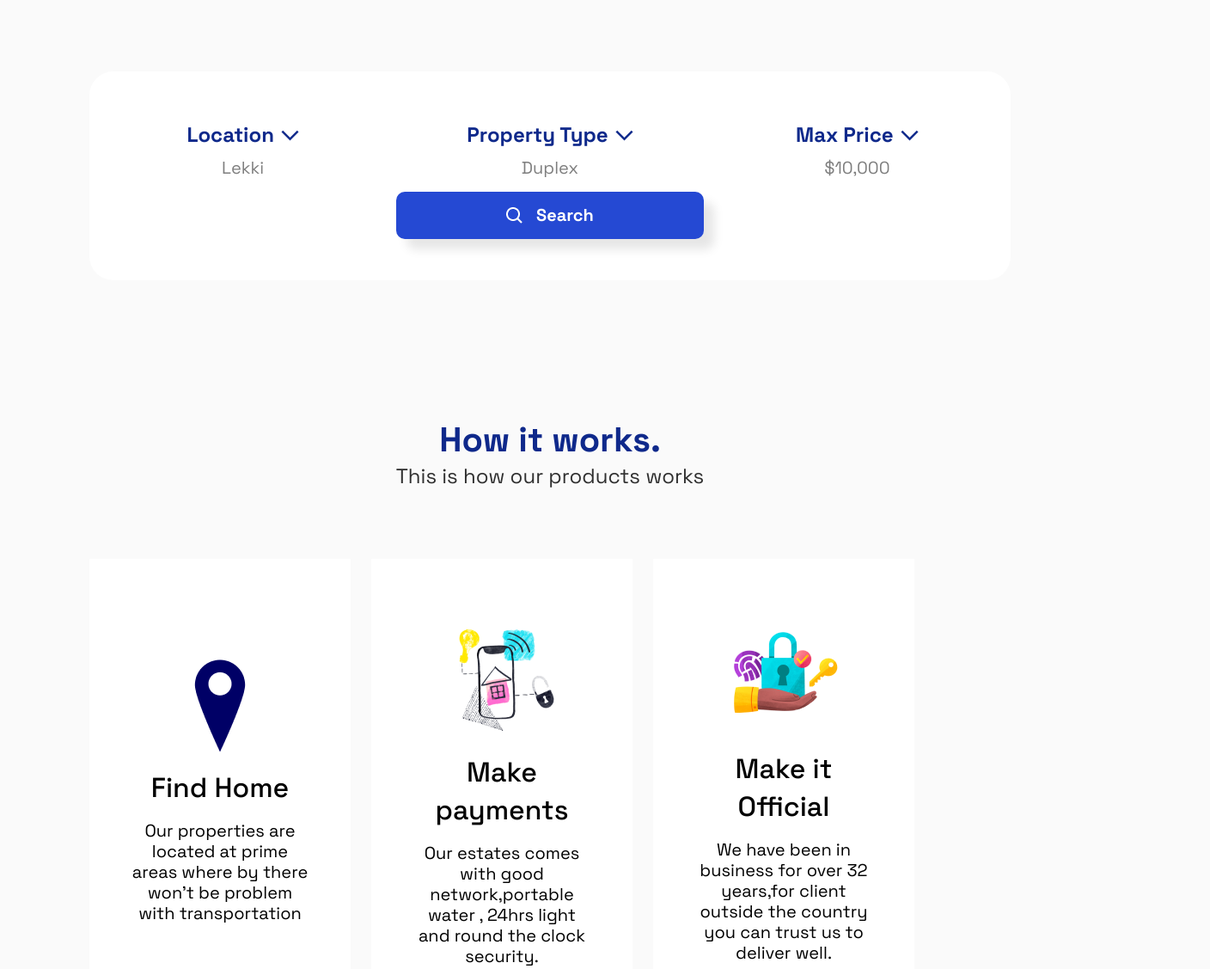
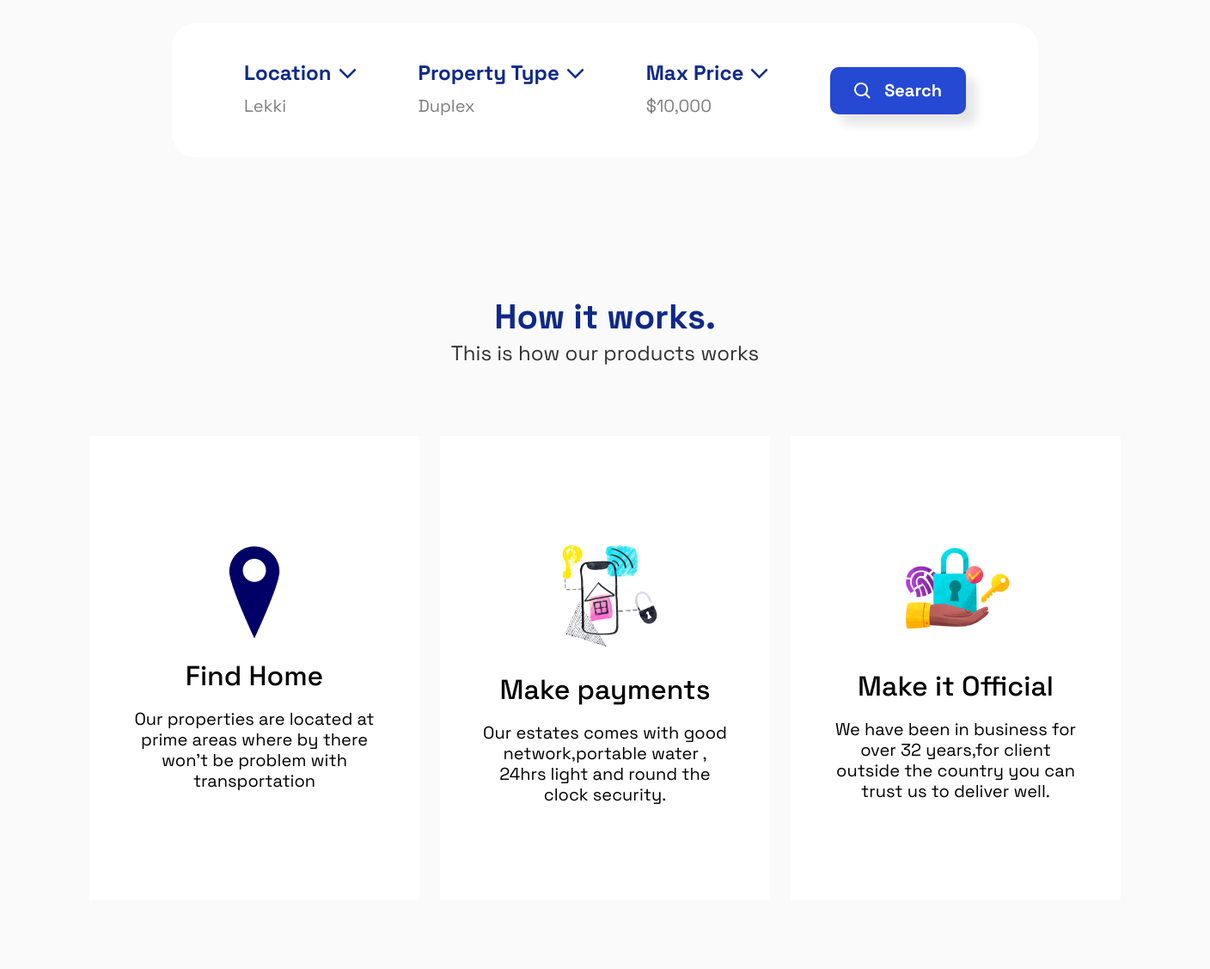
Before and after one commit to 10x-internships/dee-estate-parcel, a website built with Parcel: page src/index.html in a window 1280 px wide. Shown: the part 697-1824 px from the top of the page at 86% size, 1408 px wide, since content can reach past the window. Built offline with nearby package versions, Linux system fonts and the light colour scheme; files whose address does not match are found by name.

Commit message:
feat: 1440 reponsive

```diff
--- a/src/css/howItWork.css
+++ b/src/css/howItWork.css
@@ -46,3 +46,14 @@
     margin: 0rem 3rem;
   }
 }
+@media screen and (min-width: 1200px) {
+  .section--production {
+    font-size: 2em;
+  }
+  .production__container-items {
+    display: flex;
+    width: 75rem;
+    overflow-x: auto;
+    gap: 1.5rem;
+  }
+}
--- a/src/css/navbar.css
+++ b/src/css/navbar.css
@@ -30,7 +30,7 @@
   }
   .nav {
     display: flex;
-    gap: 15%;
+    gap: 3rem;
   }
   .btn--get-started {
     display: block;
--- a/src/css/search.css
+++ b/src/css/search.css
@@ -1,9 +1,7 @@
 .search-container {
-  /* width: fit-content; */
-  text-align: center;
   background-color: var(--white-color);
   margin: 0rem 1rem;
-  padding: 3rem 0rem;
+  padding: 2rem 3rem;
   border-radius: 1.75rem;
 }
 .dropdown {
@@ -11,7 +9,6 @@
 }
 .dropdown-title {
   display: flex;
-  justify-content: center;
   align-items: center;
   gap: 0.5rem;
 }
@@ -30,7 +27,7 @@
 @media screen and (min-width: 768px) {
   .search-container {
     display: grid;
-    grid-template-columns: 1fr 1fr 1fr;
+    grid-template-columns: 1fr 1.5fr 1fr;
     align-self: center;
     margin: 0;
   }
@@ -38,3 +35,14 @@
     grid-column: 2;
   }
 }
+@media screen and (min-width: 1200px) {
+  .search-container {
+    margin: 0rem 6rem;
+    display: flex;
+    align-items: center;
+    justify-content: space-around;
+  }
+  .search-btn {
+    grid-column: 2;
+  }
+}
--- a/src/css/theme.css
+++ b/src/css/theme.css
@@ -68,6 +68,7 @@ a {
   padding: 8rem 1.5rem;
 }
 .btn {
+  height: fit-content;
   padding: 0.75rem 1.75rem;
   background: var(--blue-color);
   box-shadow: 12px 12px 12px var(--btn-box-shadow);
--- a/src/index.html
+++ b/src/index.html
@@ -81,7 +81,7 @@
           </a>
         </div>
       </div>
-      <section class="section">
+      <section class="section section--production">
         <h2 class="production__title h2">How it works.</h2>
         <h3 class="production__content h5">This is how our products works</h3>
         <div class="production__container-items">
```
Also changed, not shown: dist/index.html, 2 other files.
